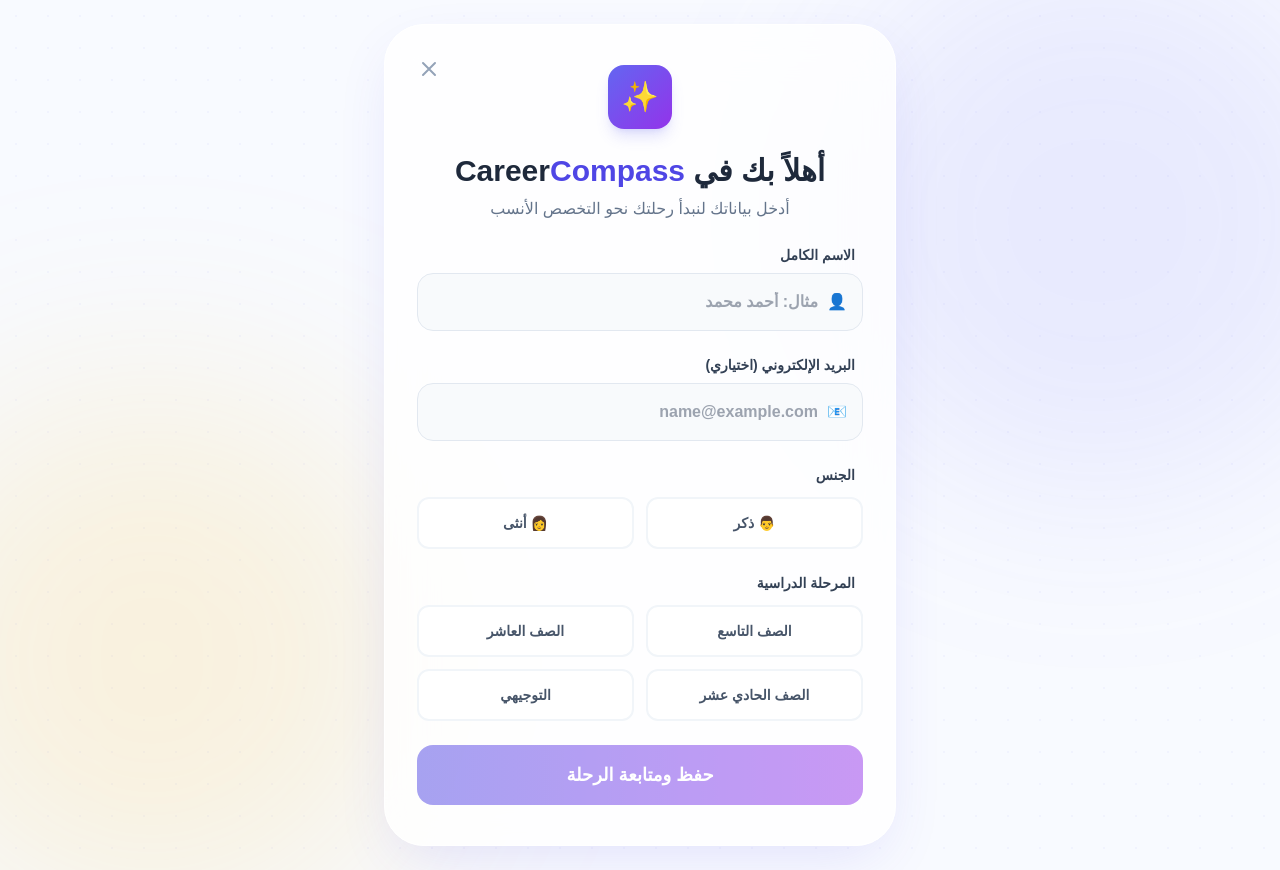
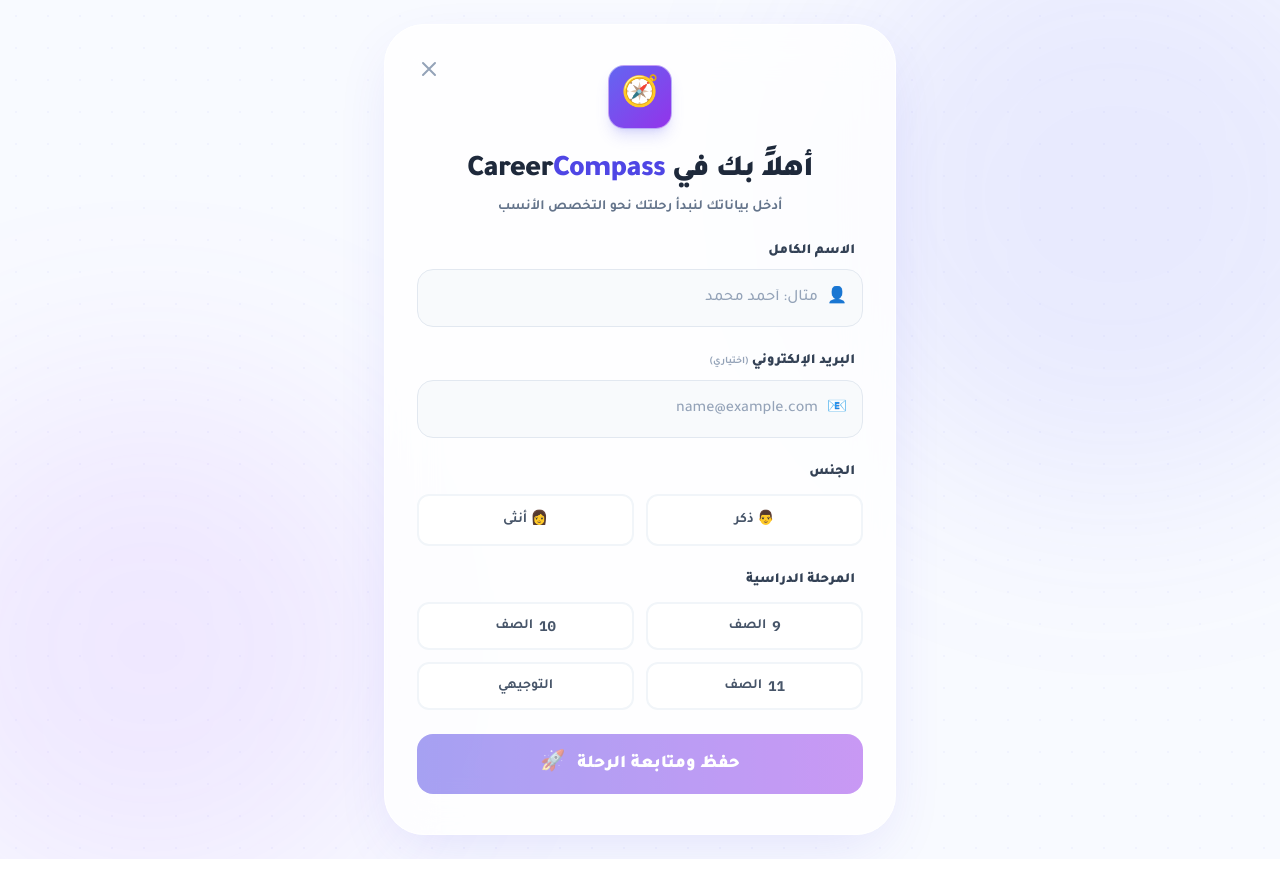
Before and after one commit to Noor-Ababneh/CareerCompass, a Vue app in the folder Frontend/: page /signup in a window 1280 px wide. Built offline with nearby package versions, Linux system fonts and the light colour scheme.

Commit message:
اخر ايديت للامبروفمنت والافتار والساين اب بيج

```diff
--- a/Frontend/src/views/SignupView.vue
+++ b/Frontend/src/views/SignupView.vue
@@ -1,31 +1,27 @@
 <template>
-  <div class="min-h-screen bg-[#F8FAFF] flex items-center justify-center p-4 md:p-6 relative overflow-hidden" dir="rtl">
+  <div class="min-h-screen bg-[#F8FAFF] flex items-center justify-center p-4 md:p-6 relative overflow-hidden font-sans selection:bg-indigo-500 selection:text-white" dir="rtl">
 
-    <!-- Background Patterns -->
     <div class="absolute inset-0 z-0 opacity-[0.04]" style="background-image: radial-gradient(#4f46e5 1.5px, transparent 1.5px); background-size: 32px 32px;"></div>
     <div class="absolute top-[-10%] right-[-10%] w-[600px] h-[600px] rounded-full bg-indigo-500/10 blur-[100px] pointer-events-none z-0 animate-blob"></div>
-    <div class="absolute bottom-[-10%] left-[-10%] w-[500px] h-[500px] rounded-full bg-amber-400/15 blur-[100px] pointer-events-none z-0 animate-blob animation-delay-2000"></div>
+    <div class="absolute bottom-[-10%] left-[-10%] w-[500px] h-[500px] rounded-full bg-purple-500/10 blur-[100px] pointer-events-none z-0 animate-blob animation-delay-2000"></div>
 
-    <!-- Main Content -->
     <div class="relative z-10 w-full max-w-lg bg-white/80 backdrop-blur-xl rounded-[2.5rem] shadow-[0_20px_60px_-15px_rgba(79,70,229,0.15)] overflow-hidden border border-white anim-fade-up">
 
-      <!-- Header -->
       <div class="relative px-8 pt-10 pb-6 text-center">
-        <button @click="goBack" class="absolute top-6 left-6 text-slate-400 hover:text-slate-600 transition-colors p-2">
-          <svg xmlns="http://www.w3.org/2000/svg" class="h-6 w-6" fill="none" viewBox="0 0 24 24" stroke="currentColor">
+        <button @click="goBack" class="absolute top-6 left-6 text-slate-400 hover:text-indigo-600 transition-colors p-2 group">
+          <svg xmlns="http://www.w3.org/2000/svg" class="h-6 w-6 transform group-hover:scale-110 transition-transform" fill="none" viewBox="0 0 24 24" stroke="currentColor">
             <path stroke-linecap="round" stroke-linejoin="round" stroke-width="2" d="M6 18L18 6M6 6l12 12" />
           </svg>
         </button>
 
-        <div class="w-16 h-16 mx-auto bg-gradient-to-br from-indigo-500 to-purple-600 rounded-2xl shadow-lg shadow-indigo-500/20 flex items-center justify-center text-3xl mb-6 transform hover:rotate-6 transition-transform">
-          ✨
+        <div class="w-16 h-16 mx-auto bg-gradient-to-br from-indigo-500 to-purple-600 rounded-2xl shadow-lg shadow-indigo-500/20 flex items-center justify-center text-3xl mb-6 transform hover:rotate-6 transition-transform border border-white/50 text-white">
+          🧭
         </div>
 
-        <h2 class="text-3xl font-black text-slate-800 mb-2">أهلاً بك في Career<span class="text-indigo-600">Compass</span></h2>
-        <p class="text-slate-500 font-medium">أدخل بياناتك لنبدأ رحلتك نحو التخصص الأنسب</p>
+        <h2 class="text-3xl font-black text-slate-800 mb-2 tracking-tight">أهلاً بك في Career<span class="text-indigo-600">Compass</span></h2>
+        <p class="text-slate-500 font-bold text-sm">أدخل بياناتك لنبدأ رحلتك نحو التخصص الأنسب</p>
       </div>
 
-      <!-- Form -->
       <div class="px-8 pb-10">
         <form @submit.prevent="handleSubmit" class="space-y-6">
 
@@ -38,20 +34,20 @@
                 type="text"
                 required
                 placeholder="مثال: أحمد محمد"
-                class="w-full pr-11 pl-4 py-4 bg-slate-50 border border-slate-200 rounded-2xl focus:outline-none focus:ring-4 focus:ring-indigo-500/10 focus:border-indigo-500/50 transition-all font-bold text-slate-800"
+                class="w-full pr-11 pl-4 py-4 bg-slate-50 border border-slate-200 rounded-2xl focus:outline-none focus:ring-4 focus:ring-indigo-500/10 focus:border-indigo-500/50 transition-all font-bold text-slate-800 placeholder:text-slate-400 placeholder:font-medium"
               />
             </div>
           </div>
 
           <div class="space-y-2">
-            <label class="block text-sm font-black text-slate-700 pr-2">البريد الإلكتروني (اختياري)</label>
+            <label class="block text-sm font-black text-slate-700 pr-2">البريد الإلكتروني <span class="text-[10px] text-slate-400 font-bold">(اختياري)</span></label>
             <div class="relative group">
               <span class="absolute inset-y-0 right-4 flex items-center text-slate-400 group-focus-within:text-indigo-500 transition-colors">📧</span>
               <input
                 v-model="form.email"
                 type="email"
                 placeholder="name@example.com"
-                class="w-full pr-11 pl-4 py-4 bg-slate-50 border border-slate-200 rounded-2xl focus:outline-none focus:ring-4 focus:ring-indigo-500/10 focus:border-indigo-500/50 transition-all font-bold text-slate-800"
+                class="w-full pr-11 pl-4 py-4 bg-slate-50 border border-slate-200 rounded-2xl focus:outline-none focus:ring-4 focus:ring-indigo-500/10 focus:border-indigo-500/50 transition-all font-bold text-slate-800 placeholder:text-slate-400 placeholder:font-medium"
               />
             </div>
           </div>
@@ -65,11 +61,10 @@
                 :class="[
                   'py-3.5 px-4 rounded-xl font-bold text-sm transition-all border-2 flex items-center justify-center gap-2',
                   form.gender === 'male'
-                    ? 'bg-indigo-600 border-indigo-600 text-white shadow-lg shadow-indigo-500/30'
+                    ? 'bg-gradient-to-r from-indigo-600 to-purple-600 border-indigo-600 text-white shadow-lg shadow-indigo-500/30'
                     : 'bg-white border-slate-100 text-slate-600 hover:border-indigo-200 hover:bg-indigo-50/50'
                 ]"
               >
-                <span v-if="form.gender === 'male'">✓</span>
                 👨 ذكر
               </button>
               <button
@@ -78,11 +73,10 @@
                 :class="[
                   'py-3.5 px-4 rounded-xl font-bold text-sm transition-all border-2 flex items-center justify-center gap-2',
                   form.gender === 'female'
-                    ? 'bg-indigo-600 border-indigo-600 text-white shadow-lg shadow-indigo-500/30'
+                    ? 'bg-gradient-to-r from-indigo-600 to-purple-600 border-indigo-600 text-white shadow-lg shadow-indigo-500/30'
                     : 'bg-white border-slate-100 text-slate-600 hover:border-indigo-200 hover:bg-indigo-50/50'
                 ]"
               >
-                <span v-if="form.gender === 'female'">✓</span>
                 👩 أنثى
               </button>
             </div>
@@ -97,14 +91,14 @@
                 type="button"
                 @click="form.gradeLevel = grade.value"
                 :class="[
-                  'py-3.5 px-4 rounded-xl font-bold text-sm transition-all border-2 flex items-center justify-center gap-2',
+                  'py-3 px-4 rounded-xl font-bold text-xs md:text-sm transition-all border-2 flex items-center justify-center gap-1.5',
                   form.gradeLevel === grade.value
-                    ? 'bg-indigo-600 border-indigo-600 text-white shadow-lg shadow-indigo-500/30'
+                    ? 'bg-gradient-to-r from-indigo-600 to-purple-600 border-indigo-600 text-white shadow-lg shadow-indigo-500/30'
                     : 'bg-white border-slate-100 text-slate-600 hover:border-indigo-200 hover:bg-indigo-50/50'
                 ]"
               >
-                <span v-if="form.gradeLevel === grade.value">✓</span>
-                {{ grade.label }}
+                <span v-if="grade.value !== '12'" class="font-mono">{{ grade.value }}</span>
+                <span>{{ grade.value === '12' ? 'التوجيهي' : 'الصف' }}</span>
               </button>
             </div>
           </div>
@@ -112,9 +106,10 @@
           <button
             type="submit"
             :disabled="!isFormValid"
-            class="w-full py-4 bg-gradient-to-r from-indigo-600 to-purple-600 hover:from-indigo-700 hover:to-purple-700 text-white rounded-2xl font-black text-lg transition-all duration-300 shadow-xl shadow-indigo-500/30 hover:-translate-y-1 disabled:opacity-50 disabled:translate-y-0 disabled:shadow-none mt-4"
+            class="w-full py-4 bg-gradient-to-r from-indigo-600 to-purple-600 hover:from-indigo-700 hover:to-purple-700 text-white rounded-2xl font-black text-lg transition-all duration-300 shadow-xl shadow-indigo-500/20 hover:-translate-y-1 disabled:opacity-50 disabled:translate-y-0 disabled:shadow-none mt-4 flex items-center justify-center gap-3"
           >
-            حفظ ومتابعة الرحلة
+            <span>حفظ ومتابعة الرحلة</span>
+            <span class="text-xl">🚀</span>
           </button>
         </form>
       </div>
@@ -139,9 +134,9 @@
 })
 
 const grades = [
-  { value: "9", label: "الصف التاسع" },
-  { value: "10", label: "الصف العاشر" },
-  { value: "11", label: "الصف الحادي عشر" },
+  { value: "9", label: "الصف 9" },
+  { value: "10", label: "الصف 10" },
+  { value: "11", label: "الصف 11" },
   { value: "12", label: "التوجيهي" }
 ]
 
@@ -172,26 +167,37 @@
     gradeLevel: form.gradeLevel
   })
 
-  const redirectPath = route.query.redirect || '/'
+  const redirectPath = route.query.redirect || '/dashboard'
   router.push(redirectPath)
 }
 </script>
 
 <style scoped>
-@import url('https://fonts.googleapis.com/css2?family=Tajawal:wght@400;500;700;800;900&display=swap');
+@import url('https://fonts.googleapis.com/css2?family=Tajawal:wght@400;500;700;800;900&family=IBM+Plex+Mono:wght@400;700&display=swap');
 
 .font-sans { font-family: 'Tajawal', sans-serif; }
+.font-mono { font-family: 'IBM Plex Mono', monospace; }
 
+/* 🌟 حركات الخلفية الهادئة */
 @keyframes blob {
   0% { transform: translate(0, 0) scale(1); }
-  33% { transform: translate(30px, -50px) scale(1.1); }
-  66% { transform: translate(-20px, 20px) scale(0.9); }
+  33% { transform: translate(30px, -50px) scale(1.05); }
+  66% { transform: translate(-20px, 20px) scale(0.95); }
   100% { transform: translate(0, 0) scale(1); }
 }
-.animate-blob { animation: blob 10s infinite alternate; }
-
+.animate-blob { animation: blob 12s infinite alternate; }
 .animation-delay-2000 { animation-delay: 2s; }
 
-.anim-fade-up { animation: fadeUp 0.8s ease-out both; }
-@keyframes fadeUp { from { opacity: 0; transform: translateY(20px); } to { opacity: 1; transform: translateY(0); } }
+/* 🌟 حركة الظهور */
+.anim-fade-up { animation: fadeUp 0.8s cubic-bezier(0.16, 1, 0.3, 1) both; }
+@keyframes fadeUp {
+  from { opacity: 0; transform: translateY(30px); }
+  to { opacity: 1; transform: translateY(0); }
+}
+
+/* 🌟 تخصيص حواف حقول الإدخال */
+input::placeholder {
+  color: #94a3b8;
+  font-weight: 500;
+}
 </style>
```
